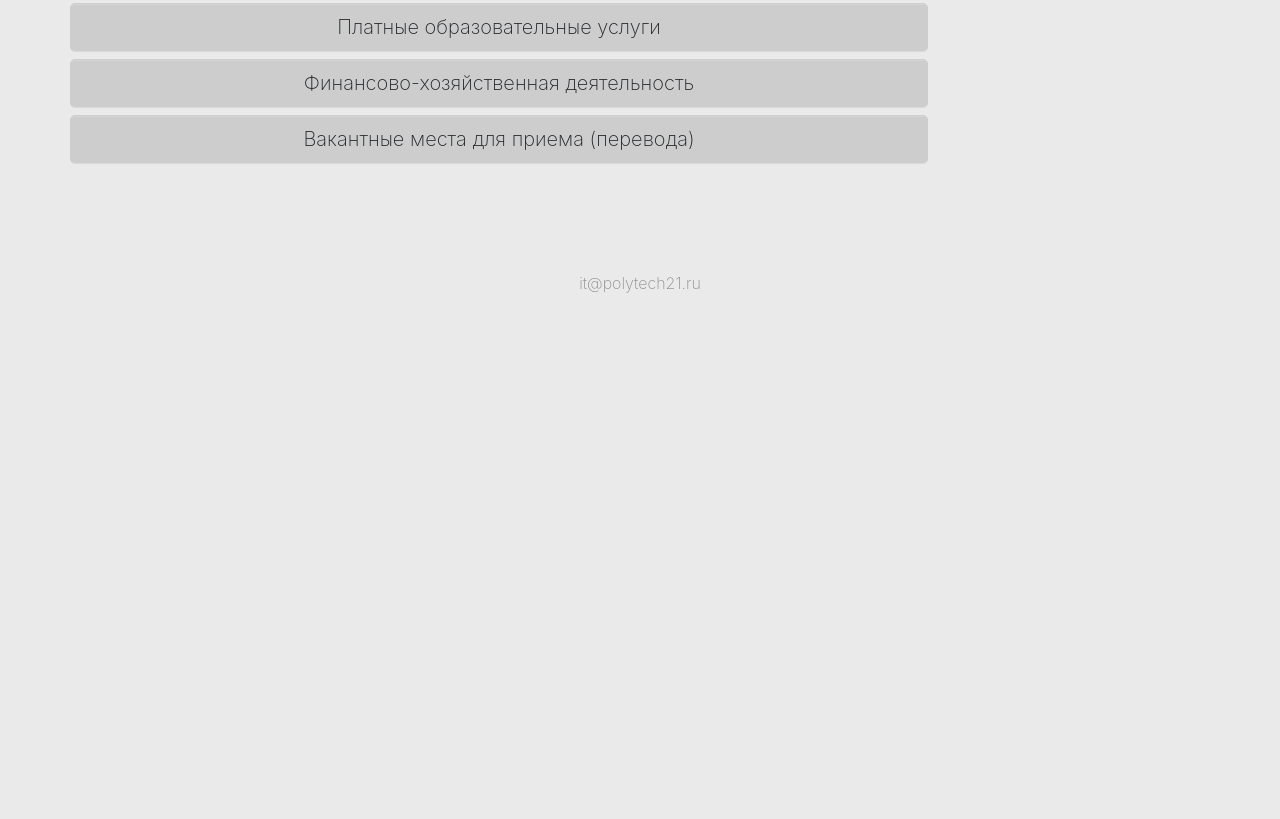
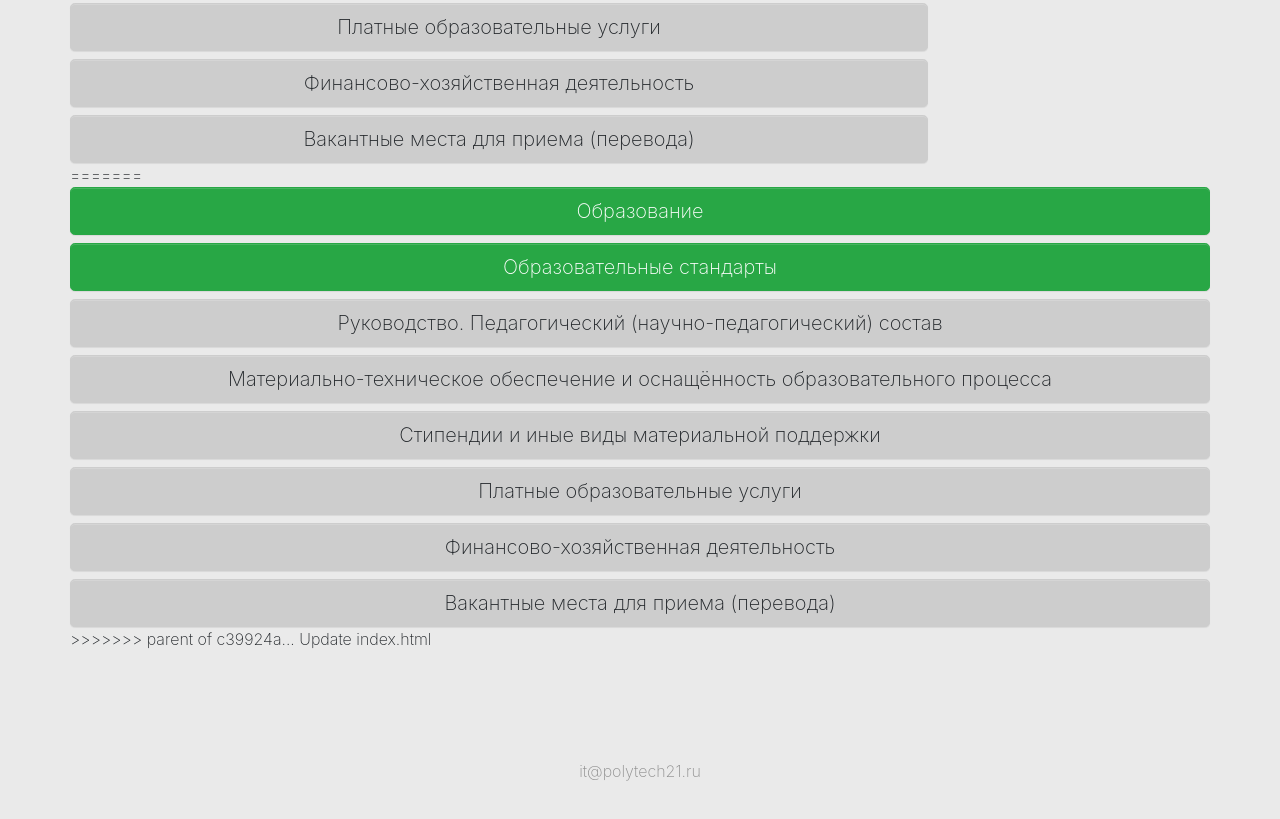
Before and after one commit to mclvren/edutags, a plain HTML site: page index.html in a window 1280 px wide. Shown: the part 1083-1902 px from the top of the page. Before the commit the page ends 1492 px from the top, so only its background shows below. Drawn offline with nearby package versions, Linux system fonts and the light colour scheme.

Commit message:
Update index.html

```diff
--- a/index.html
+++ b/index.html
@@ -770,7 +770,11 @@
                     <h4 class="text-primary"> Поля, отмеченные *, являются обязательными для заполнения </h4>
                   </form>
                 </div><a class="btn btn-block btn-lg btn-warning" href="#"><i class="fa fa-fw fa-check"></i><b>Сохранить</b></a>
+<<<<<<< HEAD
               </div><a class="btn btn-block btn-lg btn-success" href="#" id="obr-btn">Образование</a><a class="btn btn-block btn-lg btn-success" href="#">Образовательные стандарты</a><a class="btn btn-primary btn-block btn-lg" href="#">Руководство. Педагогический (научно-педагогический) состав</a><a class="btn btn-primary btn-block btn-lg" href="#">Материально-техническое обеспечение и оснащённость образовательного процесса</a><a class="btn btn-primary btn-block btn-lg" href="#">Стипендии и иные виды материальной поддержки</a><a class="btn btn-primary btn-block btn-lg" href="#">Платные образовательные услуги</a><a class="btn btn-primary btn-block btn-lg" href="#">Финансово-хозяйственная деятельность</a><a class="btn btn-primary btn-block btn-lg" href="#">Вакантные места для приема (перевода)</a>
+=======
+              </div><a class="btn btn-block btn-lg btn-success" href="#">Образование</a><a class="btn btn-block btn-lg btn-success" href="#">Образовательные стандарты</a><a class="btn btn-primary btn-block btn-lg" href="#">Руководство. Педагогический (научно-педагогический) состав</a><a class="btn btn-primary btn-block btn-lg" href="#">Материально-техническое обеспечение и оснащённость образовательного процесса</a><a class="btn btn-primary btn-block btn-lg" href="#">Стипендии и иные виды материальной поддержки</a><a class="btn btn-primary btn-block btn-lg" href="#">Платные образовательные услуги</a><a class="btn btn-primary btn-block btn-lg" href="#">Финансово-хозяйственная деятельность</a><a class="btn btn-primary btn-block btn-lg" href="#">Вакантные места для приема (перевода)</a>
+>>>>>>> parent of c39924a... Update index.html
             </div>
           </div>
         </div>
```
